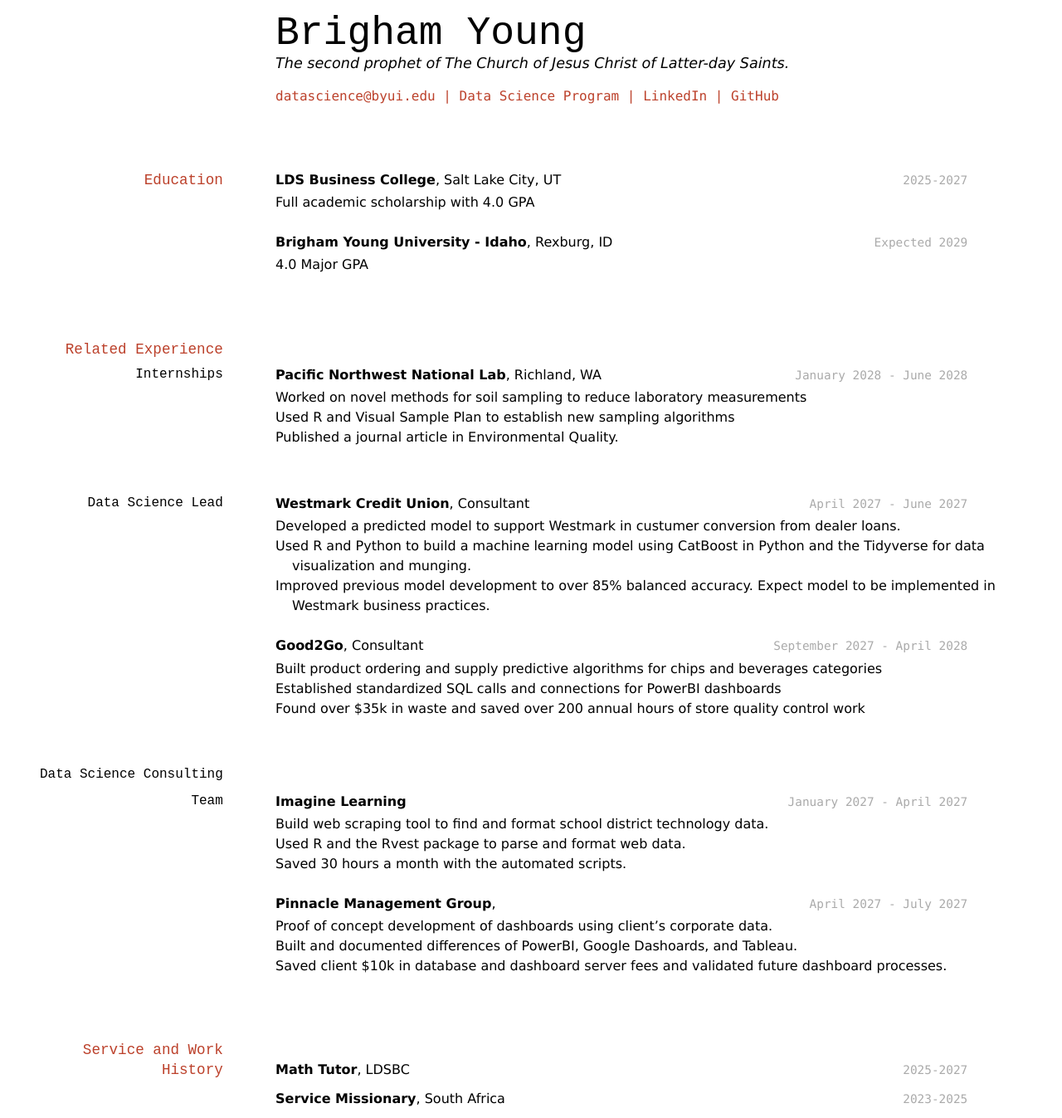
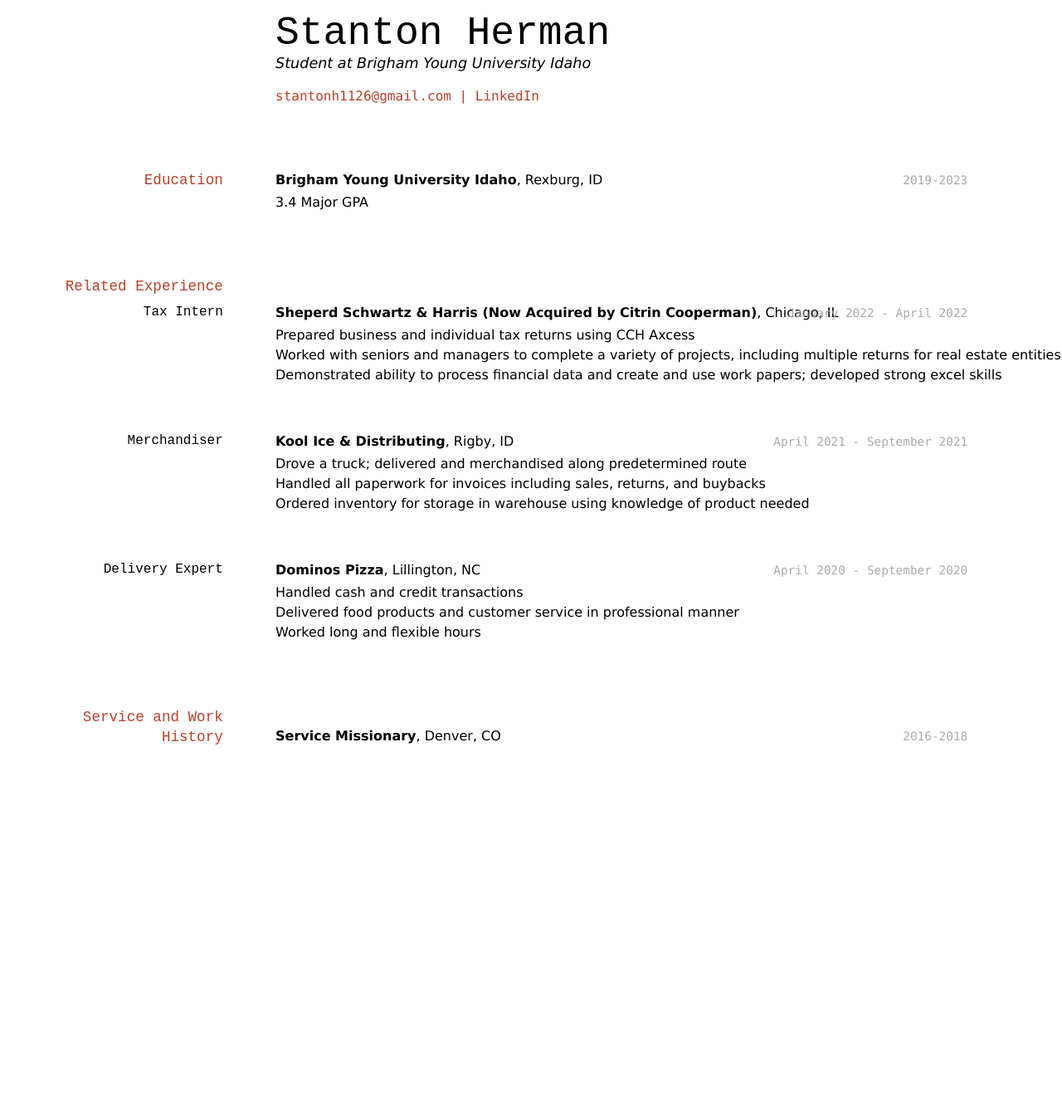
Before and after one commit to stantonh0/Herman-Resume, a Jekyll site: the page built from docs/index.md, in a window 1280 px wide. Shown: the whole page at 83% size. Built offline with Jekyll 4.4.1, drawn with Linux system fonts in a browser that asks for light colours; after the commit the page ends 910 px from its top, so only the background shows below that.

Commit message:
Update index.md

```diff
--- a/docs/index.md
+++ b/docs/index.md
@@ -1,84 +1,58 @@
 ---
 layout: cv
-title: Brigham Young's Resume
+title: Stanton Herman's Resume
 ---
-# Brigham Young
-The second prophet of The Church of Jesus Christ of Latter-day Saints.
+# Stanton Herman
+Student at Brigham Young University Idaho
 
 <div id="webaddress">
-<a href="datascience@byui.edu">datascience@byui.edu</a>
-| <a href="https://byuidatascience.github.io/development.html">Data Science Program</a>
-| <a href="https://www.linkedin.com/groups/13537407/">LinkedIn</a>
-| <a href="https://github.com/byuids-resumes">GitHub</a>
+<a href="stantonh1126@gmail.com">stantonh1126@gmail.com</a>
+| <a href="https://www.linkedin.com/in/stanton-herman/">LinkedIn</a>
 </div>
-
-<!-- https://www.monique.tech/the-art-of-markdown -->
 
 ## Education
 
-`2025-2027`
-__LDS Business College__, Salt Lake City, UT
+`2019-2023`
+__Brigham Young University Idaho__, Rexburg, ID
 
-- Full academic scholarship with 4.0 GPA
-
-`Expected 2029`
-__Brigham Young University - Idaho__, Rexburg, ID
-
-- 4.0 Major GPA
+- 3.4 Major GPA
 
 
 ## Related Experience
 
-### Internships
+### Tax Intern
 
-`January 2028 - June 2028`
-__Pacific Northwest National Lab__, Richland, WA
+`January 2022 - April 2022`
+__Sheperd Schwartz & Harris (Now Acquired by Citrin Cooperman)__, Chicago, IL
 
-- Worked on novel methods for soil sampling to reduce laboratory measurements
-- Used R and Visual Sample Plan to establish new sampling algorithms
-- Published a journal article in Environmental Quality.
+- Prepared business and individual tax returns using CCH Axcess
+- Worked with seniors and managers to complete a variety of projects, including multiple returns for real estate entities
+- Demonstrated ability to process financial data and create and use work papers; developed strong excel skills
 
-### Data Science Lead
 
-`April 2027 - June 2027`
-__Westmark Credit Union__, Consultant
+### Merchandiser
 
-- Developed a predicted model to support Westmark in custumer conversion from dealer loans.
-- Used R and Python to build a machine learning model using CatBoost in Python and the Tidyverse for data visualization and munging.
-- Improved previous model development to over 85% balanced accuracy. Expect model to be implemented in Westmark business practices.
+`April 2021 - September 2021`
+__Kool Ice & Distributing__, Rigby, ID
 
-`September 2027 - April 2028`
-__Good2Go__, Consultant
+- Drove a truck; delivered and merchandised along predetermined route
+- Handled all paperwork for invoices including sales, returns, and buybacks
+- Ordered inventory for storage in warehouse using knowledge of product needed
 
-- Built product ordering and supply predictive algorithms for chips and beverages categories
-- Established standardized SQL calls and connections for PowerBI dashboards
-- Found over $35k in waste and saved over 200 annual hours of store quality control work
+### Delivery Expert
 
-### Data Science Consulting Team
+`April 2020 - September 2020`
+__Dominos Pizza__, Lillington, NC
 
-`January 2027 - April 2027`
-__Imagine Learning__
-
-- Build web scraping tool to find and format school district technology data.
-- Used R and the Rvest package to parse and format web data.
-- Saved 30 hours a month with the automated scripts.
-
-`April 2027 - July 2027`
-__Pinnacle Management Group__,
-
-- Proof of concept development of dashboards using client's corporate data.
-- Built and documented differences of PowerBI, Google Dashoards, and Tableau.
-- Saved client $10k in database and dashboard server fees and validated future dashboard processes.
+- Handled cash and credit transactions
+- Delivered food products and customer service in professional manner
+- Worked long and flexible hours
 
 
 ## Service and Work History
 
-`2025-2027`
-__Math Tutor__, LDSBC
-
-
-`2023-2025`
-__Service Missionary__, South Africa
+`2016-2018`
+__Service Missionary__, Denver, CO
 
 
 
```
